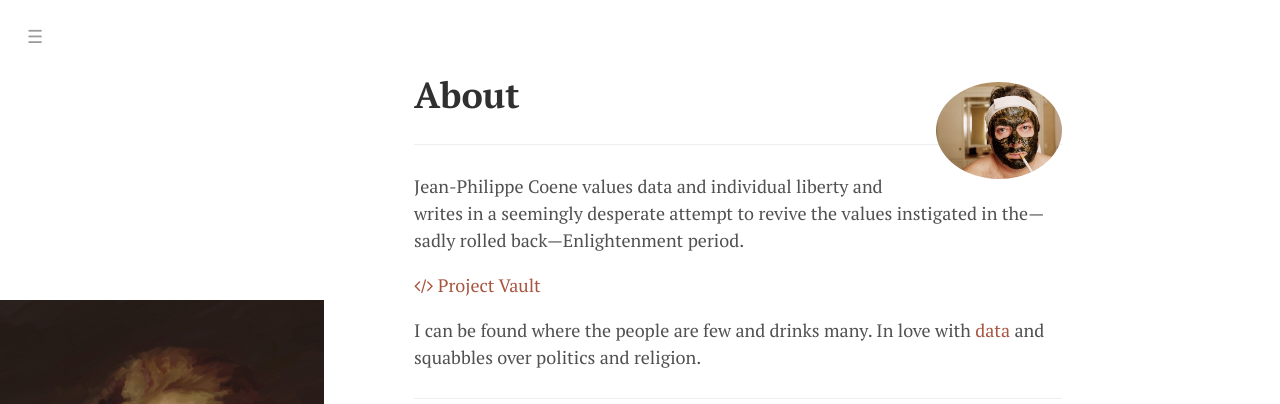
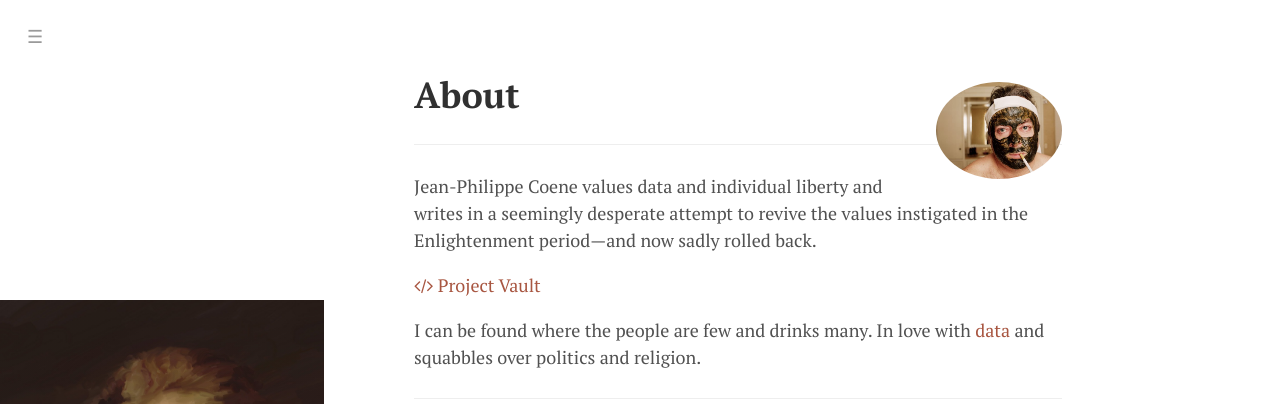
Before and after one commit to tomucker/tomucker.github.io, a Jekyll site: the page built from about.md, in a window 1280 px wide. Shown: the top 404 px of the page. Built offline with Jekyll 4.4.1, drawn with Linux system fonts in a browser that asks for light colours; nearby versions of some CDN libraries; some web fonts are replaced.

Commit message:
desc correction

```diff
--- a/_config.yml
+++ b/_config.yml
@@ -28,6 +28,6 @@ author:
 
   # Markdown enabled, can use multiple paragraphs (enabled by `|`)
   about:          |
-    Jean-Philippe Coene values data and individual liberty and writes in a seemingly desperate attempt to revive the values instigated in the---sadly rolled back---Enlightenment period.
+    Jean-Philippe Coene values data and individual liberty and writes in a seemingly desperate attempt to revive the values instigated in the Enlightenment period---and now sadly rolled back.
 
     <a href="http://johncoene.github.io/projects/" target="_blank"><i class='fa fa-code'></i> Project Vault</a>
```
